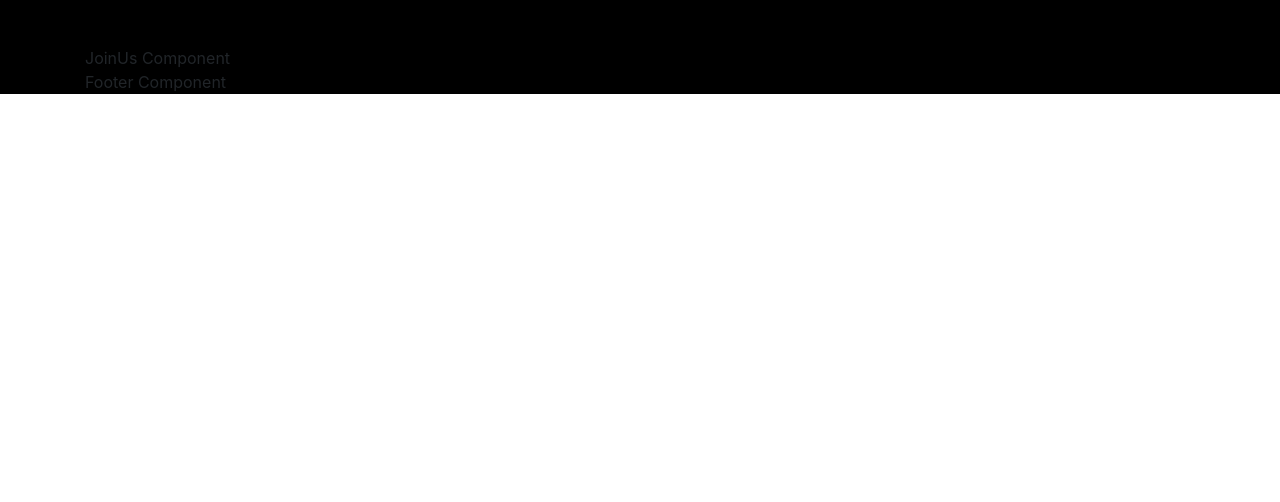
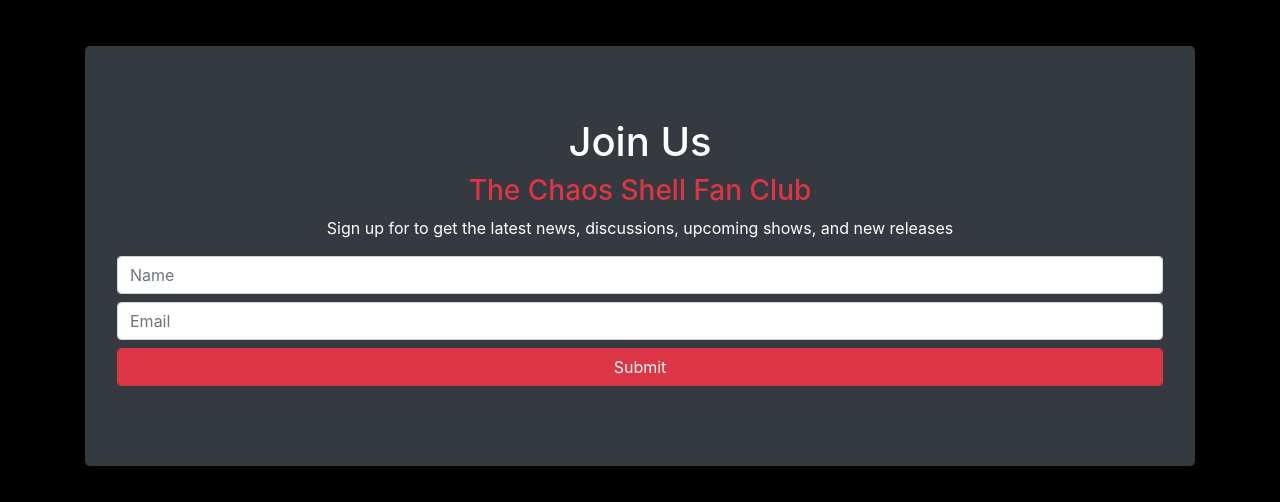
Before and after one commit to precto1285/band-site-react, a React (Create React App) app in the folder band-site-react/: page / in a window 1280 px wide. Shown: the part 2924-3426 px from the top of the page. Before the commit the page ends 3018 px from the top, so only its background shows below. Built offline with nearby package versions, Linux system fonts and the light colour scheme.

Commit message:
added Join Us Component

```diff
--- a/band-site-react/src/components/JoinUs.js
+++ b/band-site-react/src/components/JoinUs.js
@@ -1,8 +1,24 @@
 import React from 'react';
+import { Jumbotron, Form, FormGroup, Input } from 'reactstrap';
 
 const JoinUs = (props) => {
   return (
-    <div>JoinUs Component</div>
+    <div>
+      <Jumbotron className="bg-dark pt-5 text-center text-white">
+        <h1 className="mt-4">Join Us</h1>
+        <h3 className="text-danger">The Chaos Shell Fan Club</h3>
+        <p>Sign up for to get the latest news, discussions, upcoming shows, and new releases</p>
+        <Form>
+          <FormGroup>
+            <Input type="text" className="form-control mb-2" id="name" placeholder="Name" />
+            <Input type="email" className="form-control mb-2" id="email" placeholder="Email" />
+            <Input type="submit" className="form-control mb-2 btn btn-danger btn-block" id="submit" value="Submit" />
+          </FormGroup>
+        </Form>
+      </Jumbotron>
+
+
+    </div>
   );
 };
 
--- a/band-site-react/src/components/ShowsTable/ShowsTable.js
+++ b/band-site-react/src/components/ShowsTable/ShowsTable.js
@@ -1,5 +1,5 @@
 import React from 'react';
-import { Table, Button } from 'reactstrap'
+import { Button } from 'reactstrap'
 
 const ShowsTable = (props) => {
   return (
```
